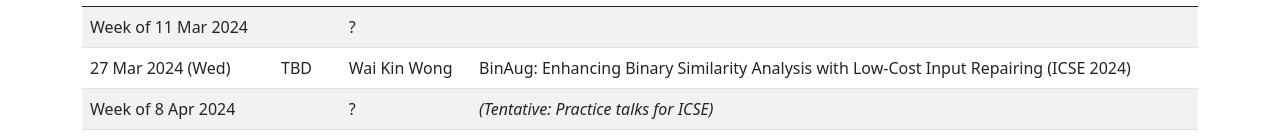
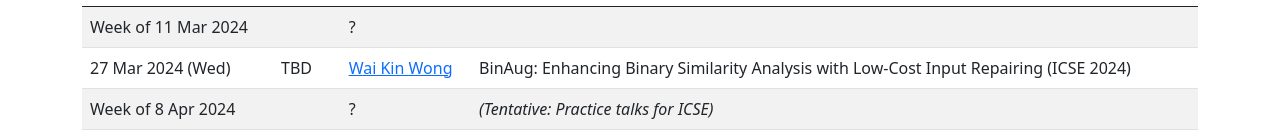
Before and after one commit to sepl-hkust/sepl-hkust.github.io, a plain HTML site: page index.html in a window 1280 px wide. Shown: the part 220-358 px from the top of the page. Drawn offline with nearby package versions, Linux system fonts and the light colour scheme.

Commit message:
Add link

```diff
--- a/index.html
+++ b/index.html
@@ -18,7 +18,7 @@
 		</thead>
 		<tbody>
 			<tr> <td>Week of 11 Mar 2024</td> <td></td> <td>?</td> <td></td> </tr>
-			<tr> <td>27 Mar 2024 (Wed)</td> <td>TBD</td> <td>Wai Kin Wong</td> <td>BinAug: Enhancing Binary Similarity Analysis with Low-Cost Input Repairing (ICSE 2024)</td> </tr>
+			<tr> <td>27 Mar 2024 (Wed)</td> <td>TBD</td> <td><a href="https://wwkenwong.github.io/">Wai Kin Wong</a></td> <td>BinAug: Enhancing Binary Similarity Analysis with Low-Cost Input Repairing (ICSE 2024)</td> </tr>
 			<tr> <td>Week of 8 Apr 2024</td> <td></td> <td>?</td> <td><i>(Tentative: Practice talks for ICSE)</i></td> </tr>
 			<tr> <td>Week of 22 Apr 2024</td> <td></td> <td>?</td> <td></td> </tr>
 			<tr> <td>Week of 6 May 2024</td> <td></td> <td>?</td> <td></td> </tr>
```
